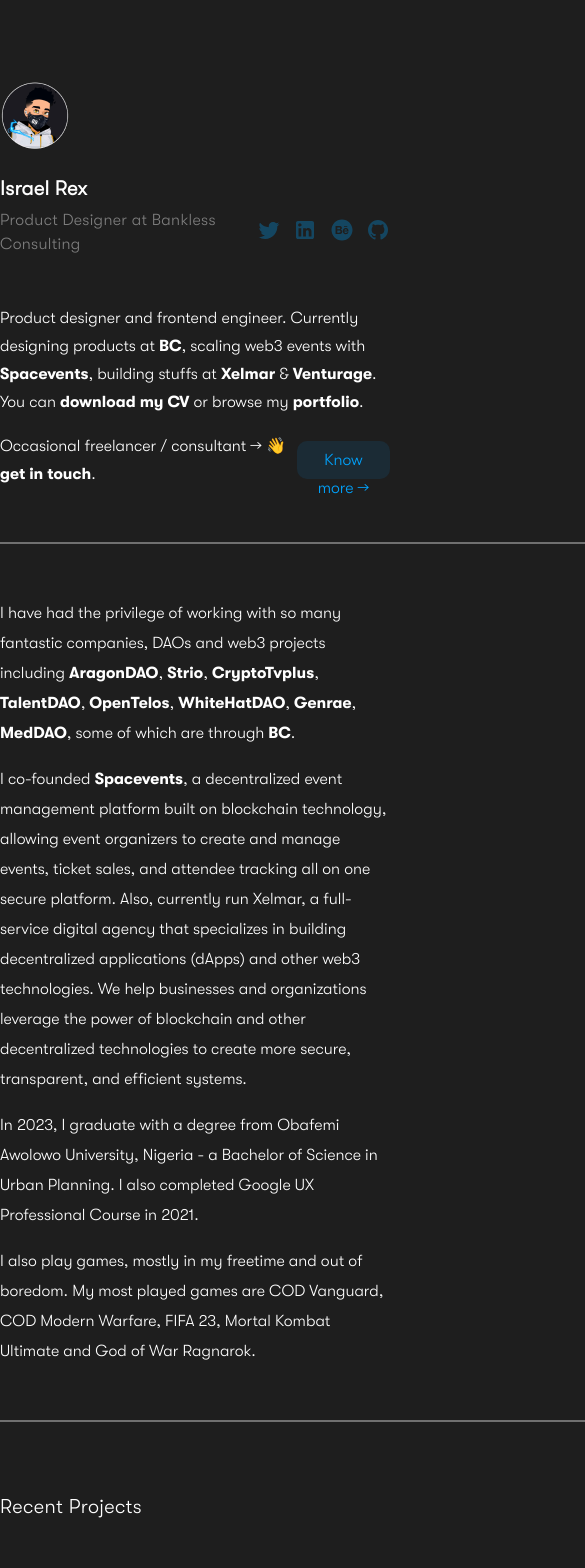
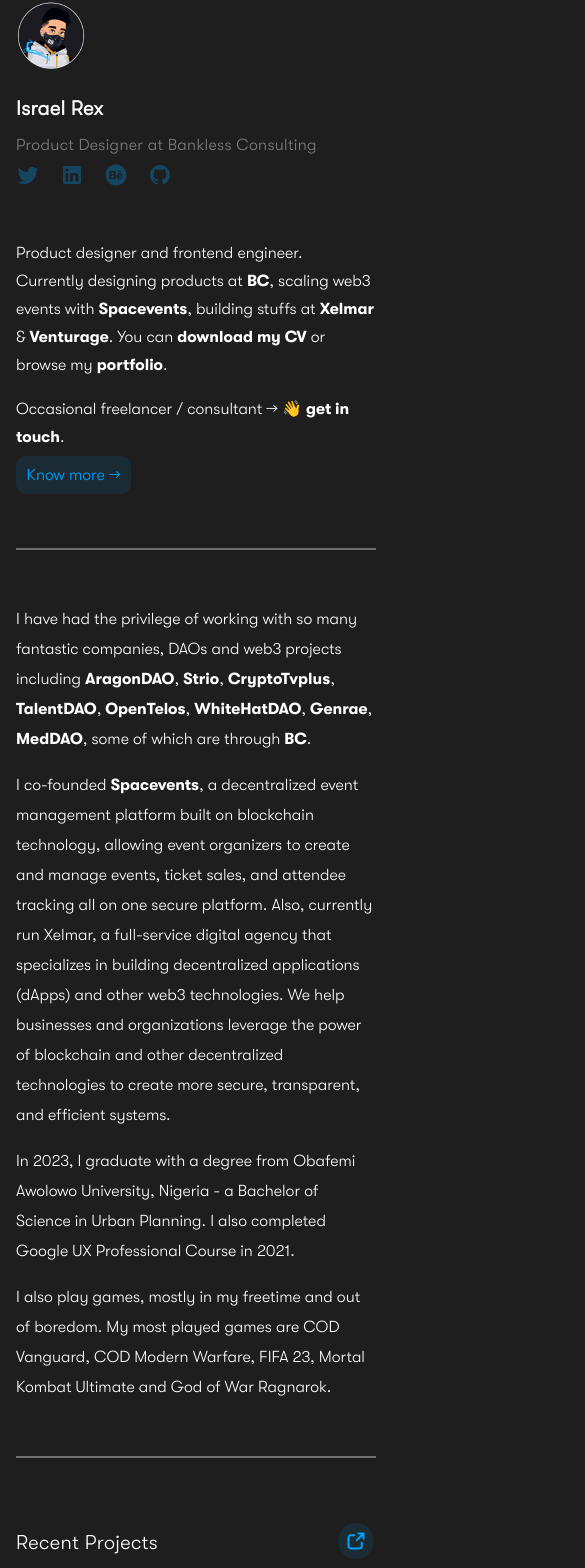
Before and after one commit to Israelrex9/IsraelRex, a React (Create React App) app: page / in a window 390 px wide. Shown: the part 47-1615 px from the top of the page, 585 px wide, since content can reach past the window. Built offline with nearby package versions, Linux system fonts and the light colour scheme.

Commit message:
mobile response

```diff
--- a/src/App.css
+++ b/src/App.css
@@ -233,3 +233,87 @@
     justify-content: space-between;
     margin: 0px;
 }
+
+@media screen and (max-width: 430px) {
+    /* Mobile View */
+
+    body{
+        display: block;
+        align-items: center;
+        justify-content: center;
+        margin: auto;
+        max-width: 358px;
+        margin-top: 48px;
+        margin-bottom: 48px;
+    }
+    .PositionSocial{
+        /* max-width: 623px; */
+        display: flex;
+        flex-direction: column;
+        align-items: flex-start;
+        gap: 6px;
+        margin: 10px 0px 0px 0px;
+        justify-content: space-between;
+    }
+    .position{
+        font-family: GT Walsheim Pro;
+        font-style: normal;
+        margin: 0px;
+        font-size: 16px;
+        font-weight: 100;
+        line-height: 24px;
+        letter-spacing: 0.02em;
+        text-align: left;
+        color: #7E7E7E;
+    }
+    .top-socials{
+        width: 156px;
+        margin: 0px;
+        padding: 0px;
+        display: flex;
+        flex-direction: row;
+        align-items: flex-start;
+        justify-content: space-between;
+    }
+    .button-line{
+        display: flex;
+        flex-direction: column;
+        align-items: flex-start;
+        gap: 5px;
+        margin: 16px 0px 0px 0px;
+        justify-content: space-between;
+    }
+    hr{
+        width: 358px;
+        height: 0px;
+        border: 0.5px solid #707070;
+        margin: 54px 0px;
+    }
+    #section-title1{
+        display: flex;
+        justify-content: space-between;
+        align-items: center;
+        width: 358px;
+        margin: 0px 0px 34px 0px;
+    }
+    #cards{
+        display: flex;
+        flex-direction: column;
+        align-items: center;
+        margin: 0px;
+        gap: 40px;
+        justify-content: space-between;
+    }
+    #section-title2{
+        display: flex;
+        justify-content: space-between;
+        align-items: center;
+        width: 358px;
+        margin: 50px 0px 34px 0px;
+    }
+
+
+
+
+
+}
```
